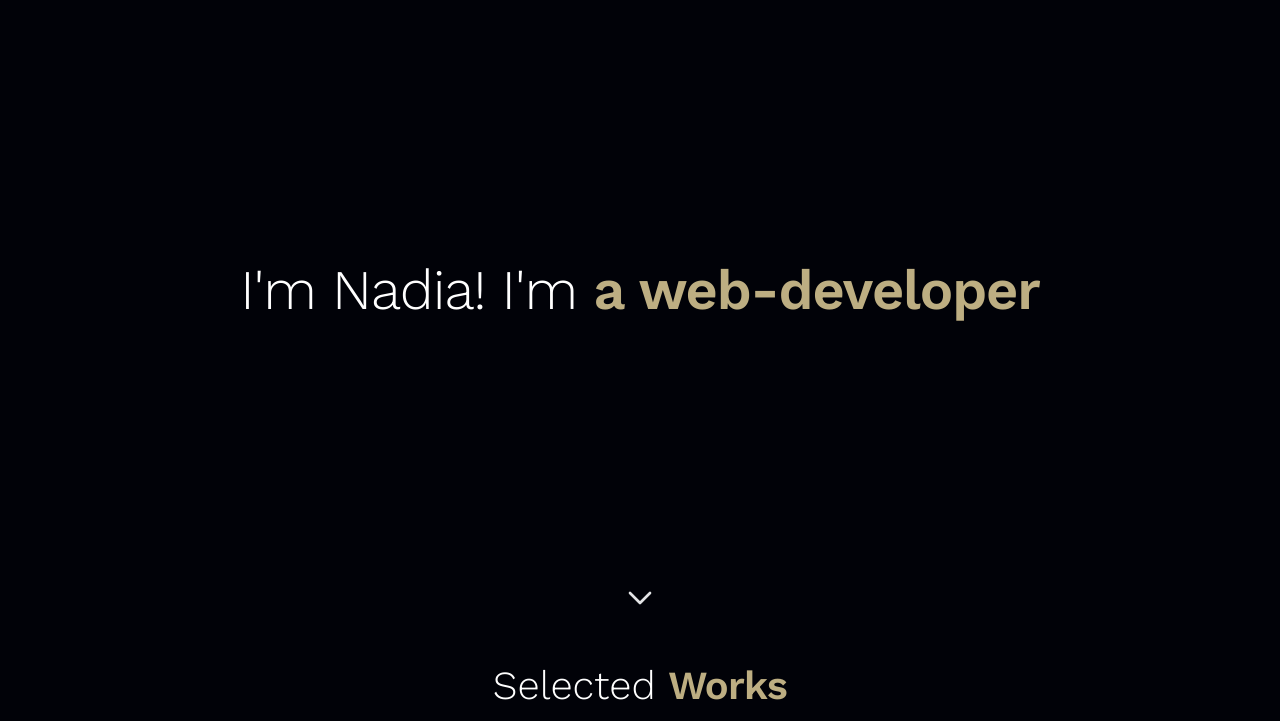
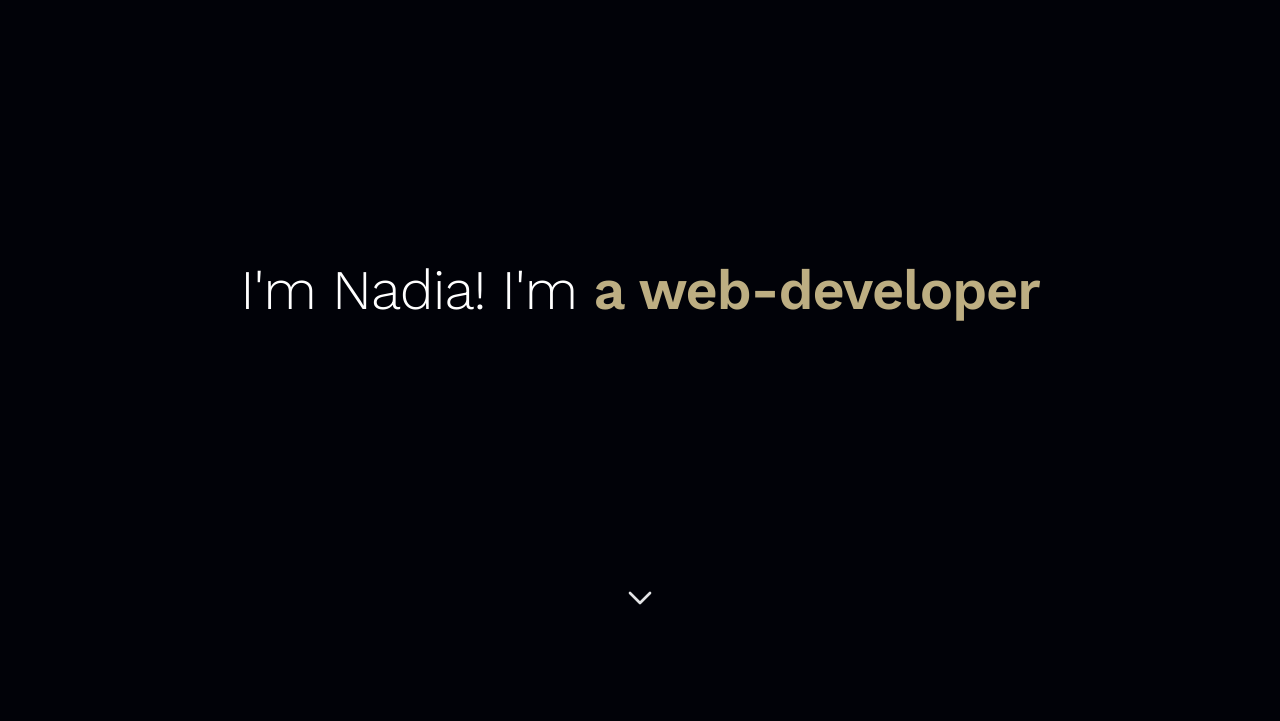
Before and after one commit to nadezdatsygankova/PortfolioHtml, a plain HTML site: page index.html in a window 1280 px wide. Shown: the part 79-800 px from the top of the page. Drawn offline with nearby package versions, Linux system fonts and the light colour scheme.

Commit message:
fix: view port

```diff
--- a/style.css
+++ b/style.css
@@ -138,7 +138,7 @@ h1 {
 }
 
 .wrapper-main{
-  min-height: 80vh;
+  min-height: 100vh;
 }
 
 /* Works */
```
